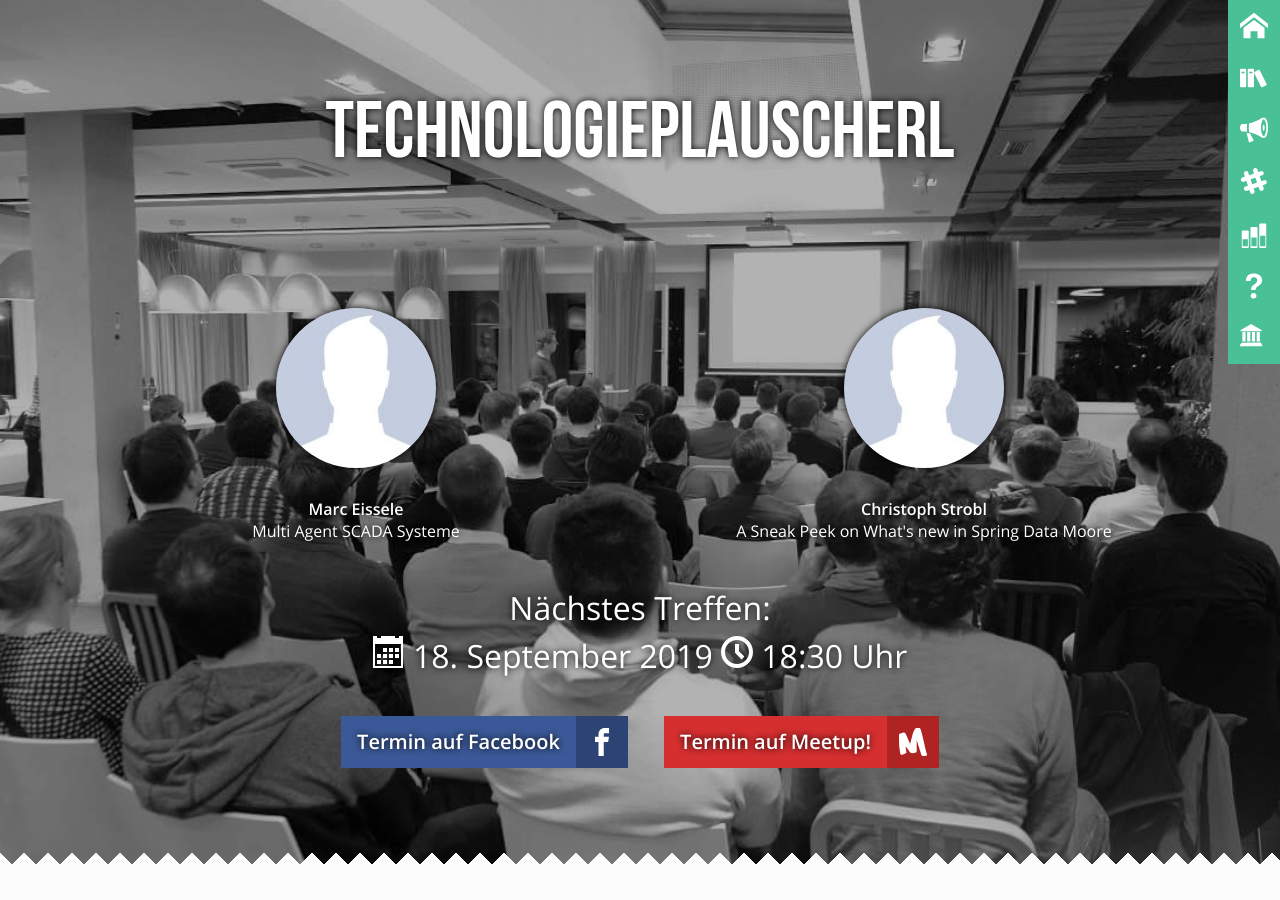
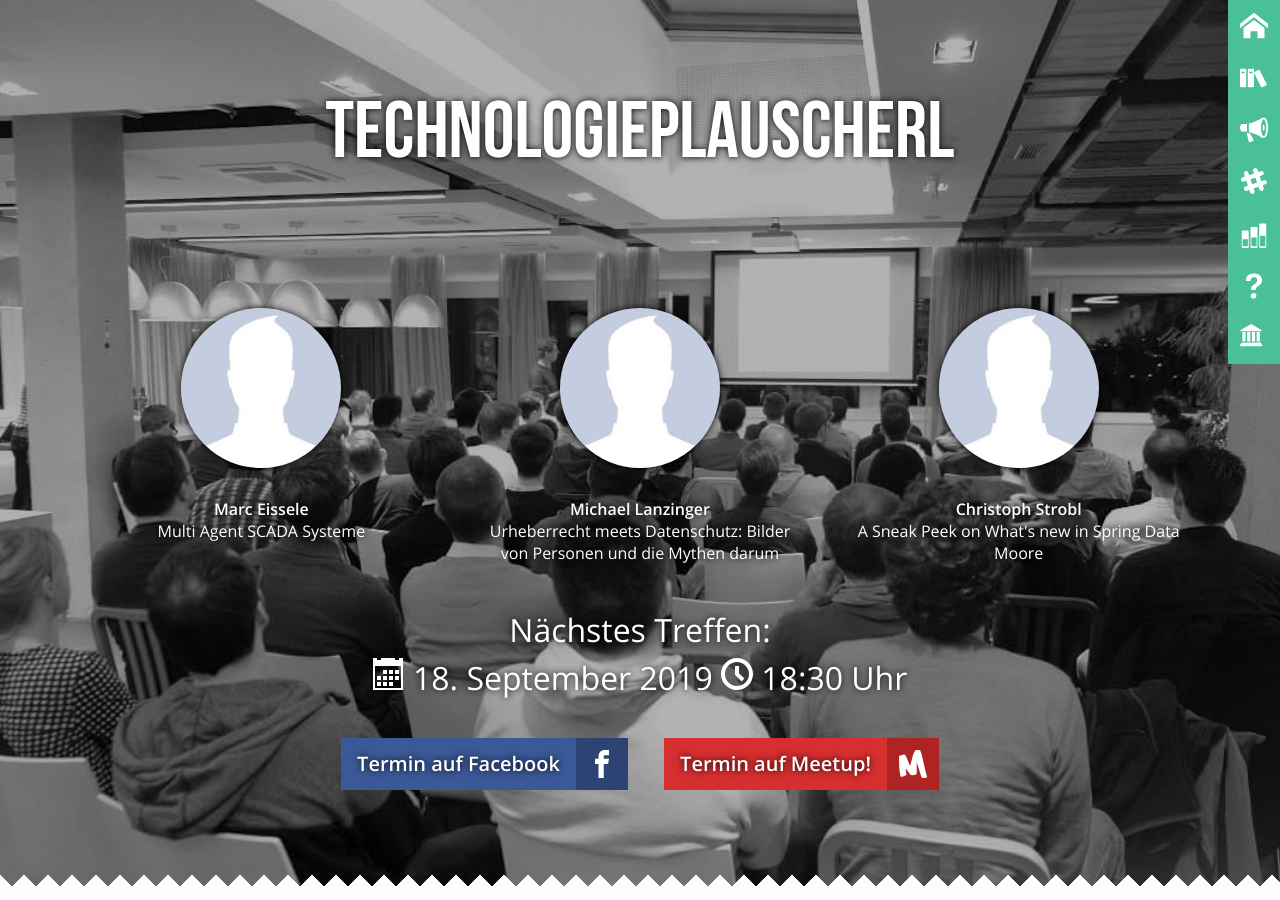
Before and after one commit to mericanAncer127/plauscherl, a Jekyll site: the page built from index.html, in a window 1280 px wide and 900 px high. Built offline with Jekyll 4.4.1, drawn with Linux system fonts in a browser that asks for light colours.

Commit message:
Add TP71 talk of Michael Lanzinger

```diff
--- a/_plauscherl/71.html
+++ b/_plauscherl/71.html
@@ -26,6 +26,10 @@ speakers:
   talk: "Multi Agent SCADA Systeme"
   img: /img/speaker_male_no_img.jpg
 -
+  name: "Michael Lanzinger"
+  talk: "Urheberrecht meets Datenschutz: Bilder von Personen und die Mythen darum"
+  img: /img/speaker_male_no_img.jpg
+-
   name: "Christoph Strobl"
   talk: "A Sneak Peek on What's new in Spring Data Moore"
   img: /img/speaker_male_no_img.jpg
```
